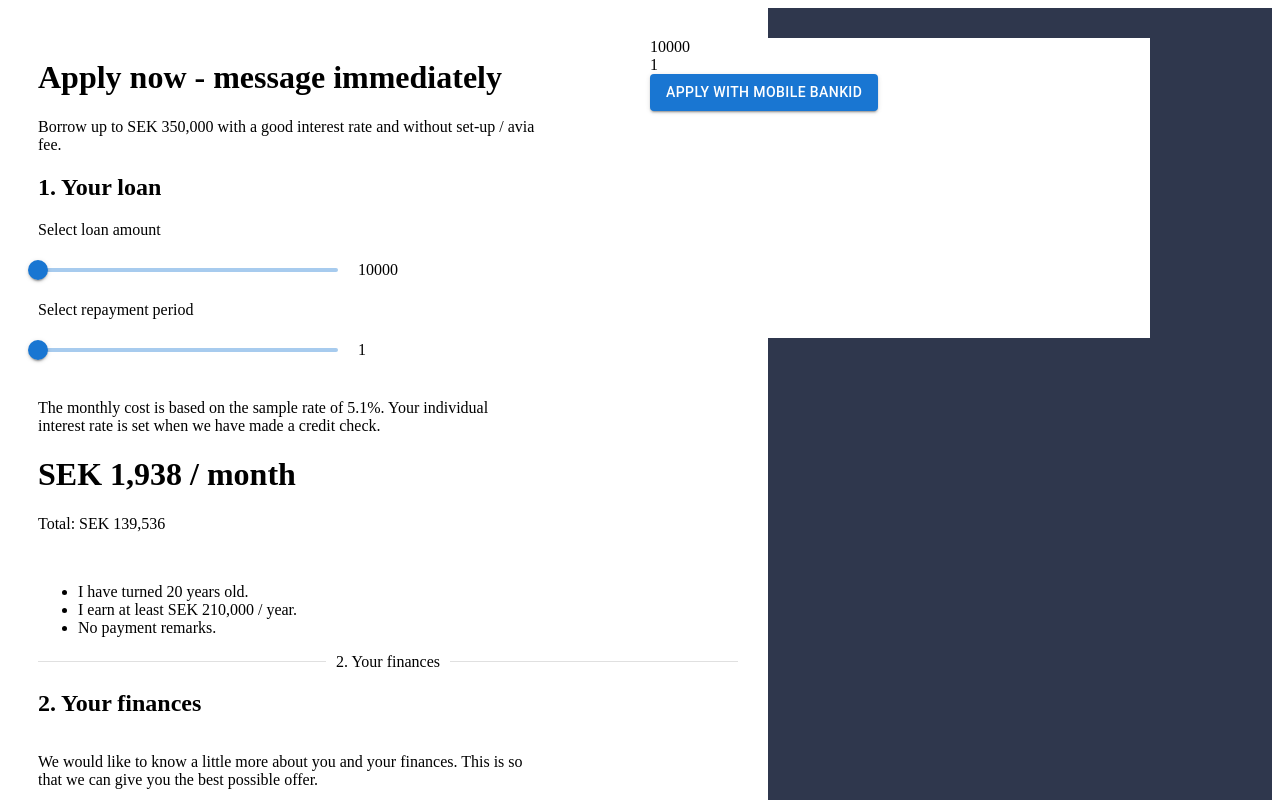
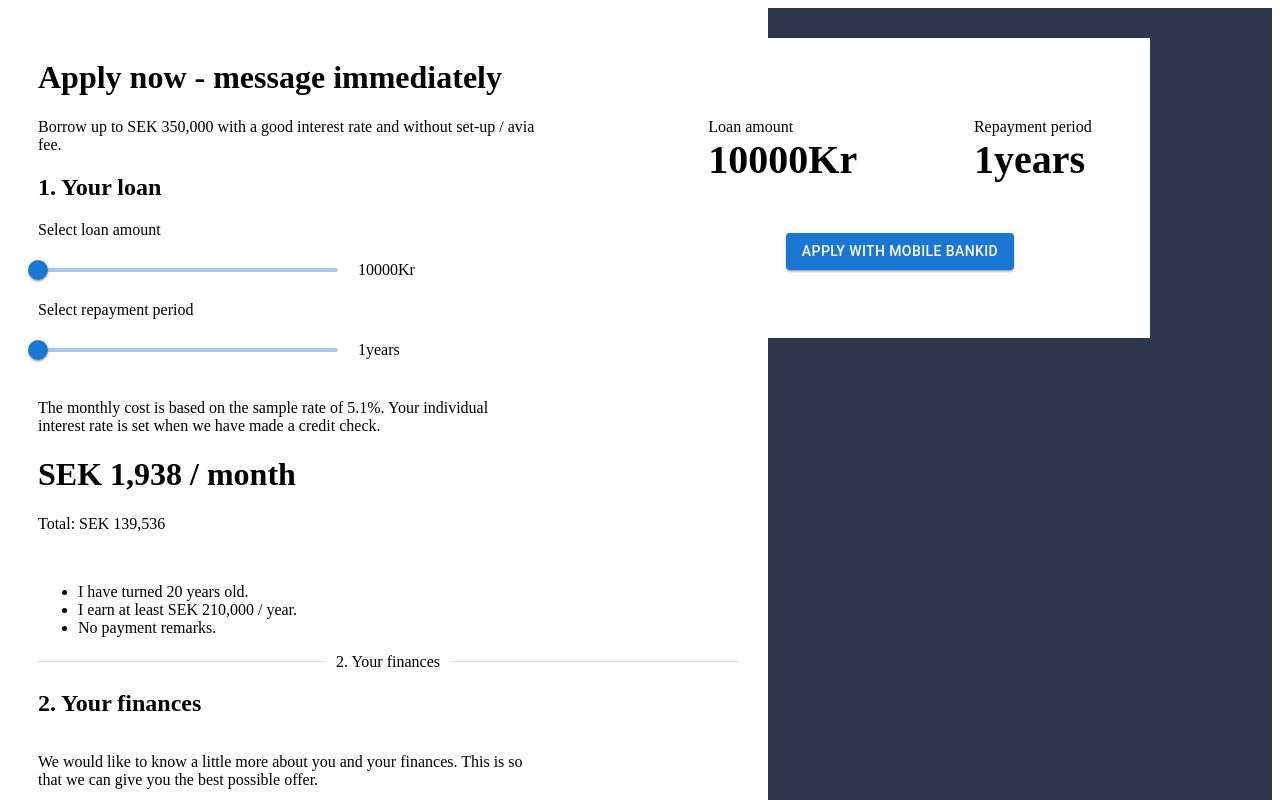
Before and after one commit to mohsinjk/esg-tool, a React (Create React App) app in the folder frontend/: page / in a window 1280 px wide. Shown: the top 800 px of the page. Built offline with nearby package versions, Linux system fonts and the light colour scheme.

Commit message:
summary style

```diff
--- a/frontend/src/App.js
+++ b/frontend/src/App.js
@@ -21,6 +21,8 @@ function App() {
     housingCost: 0,
     amount: 10000,
     period: 1,
+    currency: "Kr",
+    year: "years",
   });
 
   return (
@@ -35,7 +37,7 @@ function App() {
           <Info />
         </appContext.Provider>
       </div>
-      <div className="summary">
+      <div>
         <appContext.Provider value={{ state, setState }}>
           <Summary />
         </appContext.Provider>
--- a/frontend/src/Components/loan.js
+++ b/frontend/src/Components/loan.js
@@ -36,7 +36,10 @@ function Loan() {
           onChange={handleChange}
           name="amount"
         />
-        <div className="value">{state.amount}</div>
+        <div className="value">
+          {state.amount}
+          {state.currency}
+        </div>
       </div>
       <div>
         <p>{loanData.selectPeriod}</p>
@@ -51,7 +54,10 @@ function Loan() {
           onChange={handleChange}
           name="period"
         />
-        <div className="value">{state.period}</div>
+        <div className="value">
+          {state.period}
+          {state.year}
+        </div>
       </div>
       <br />
       <div>
--- a/frontend/src/Components/summary.js
+++ b/frontend/src/Components/summary.js
@@ -2,7 +2,7 @@ import React, { useContext } from "react";
 import { Button } from "@mui/material";
 import TextField from "@mui/material/TextField";
 import infoData from "../store/info.json";
-import "../styling/info.scss";
+import "../styling/summary.scss";
 import { appContext } from "../Context/appContext";
 import axios from "axios";
 
@@ -31,17 +31,33 @@ function Summary() {
       housingCost: state.housingCost,
       amount: state.amount,
       period: state.period,
+      currency: state.currency,
+      year: state.year,
     };
     axios
       .post("http://localhost:8000/api/loanApplications", data)
       .then((res) => console.log(res.data));
   }
   return (
-    <div>
-      <div>{state.name}</div>
-      <div>{state.amount}</div>
-      <div>{state.period}</div>
-      <div>
+    <div className="summary">
+      <div className="name">{state.name}</div>
+      <div className="row-box">
+        <div className="amount-box">
+          <div>Loan amount</div>
+          <div className="bold">
+            {state.amount}
+            {state.currency}
+          </div>
+        </div>
+        <div className="period-box">
+          <div>Repayment period</div>
+          <div className="bold">
+            {state.period}
+            {state.year}
+          </div>
+        </div>
+      </div>
+      <div className="button">
         <Button variant="contained" onClick={saveApplication}>
           Apply with mobile BANKID
         </Button>
--- /dev/null
+++ b/frontend/src/styling/summary.scss
@@ -0,0 +1,24 @@
+.summary {
+  display: flex;
+  flex-direction: column;
+  gap: 50px;
+  .name {
+    display: flex;
+    justify-content: center;
+    font-weight: bolder;
+    font-size: 30px;
+    padding: 15px;
+  }
+  .row-box {
+    display: flex;
+    justify-content: space-around;
+  }
+  .button {
+    display: flex;
+    justify-content: center;
+  }
+  .bold {
+    font-weight: bold;
+    font-size: 40px;
+  }
+}
```
Also changed, not shown: 1 other file (tests, documents, lock files or other folders).
